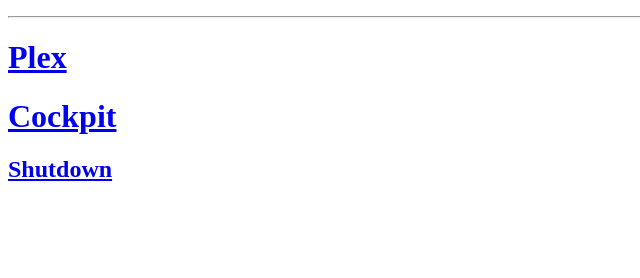
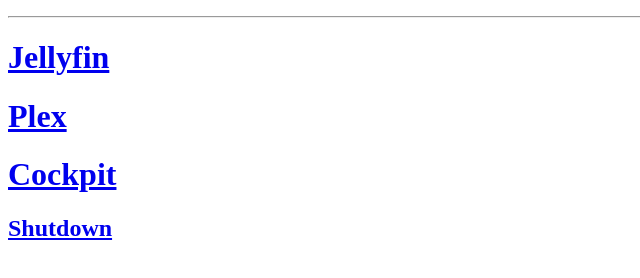
Before and after one commit to Bacce/systemStatusScreen, a plain HTML site: page landing/index.html in a window 1280 px wide. Shown: the whole page, without its empty margins (0-640 px from the left). Drawn offline with Linux system fonts and the light colour scheme; no server answers.

Commit message:
add jellyfin

```diff
--- a/landing/index.html
+++ b/landing/index.html
@@ -29,6 +29,7 @@
         <div id="container"></div>
     <hr/>
 
+    <h1><a href="http://192.168.68.60:8096/web/index.html">Jellyfin</a></h1>
     <h1><a href="http://192.168.100.29:32400/web/index.html">Plex</a></h1>
     <h1><a href="https://192.168.100.29:9090/">Cockpit</a></h1>
     <h2><a href="http://192.168.100.29:12345/">Shutdown</a></h2>
```
